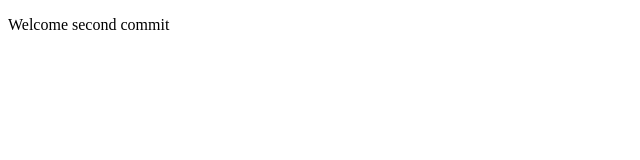
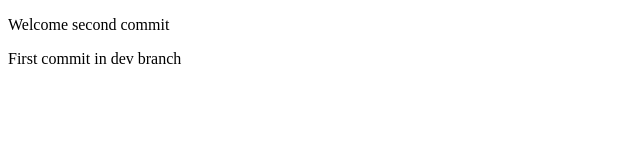
Before and after one commit to bacancy-parthsardhara/interview-demo, a plain HTML site: page index.html in a window 1280 px wide. Shown: the whole page, without its empty margins (0-640 px from the left). Drawn offline with Linux system fonts and the light colour scheme.

Commit message:
first commit from dev branch

```diff
--- a/index.html
+++ b/index.html
@@ -8,5 +8,6 @@
 </head>
 <body>
     <p>Welcome second commit</p>
+    <p>First commit in dev branch</p>
 </body>
 </html>
```
